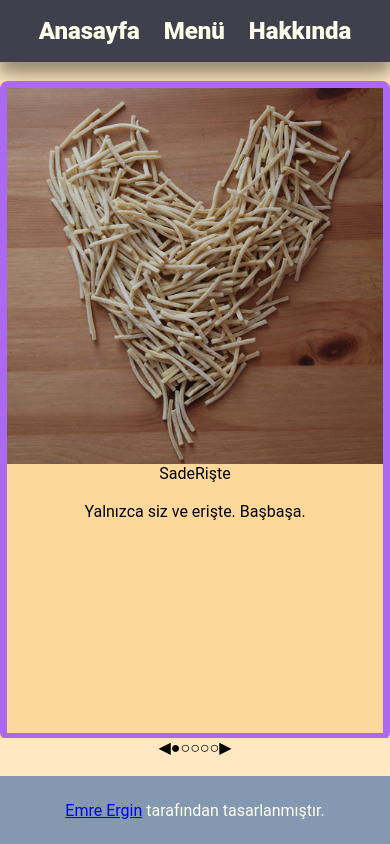
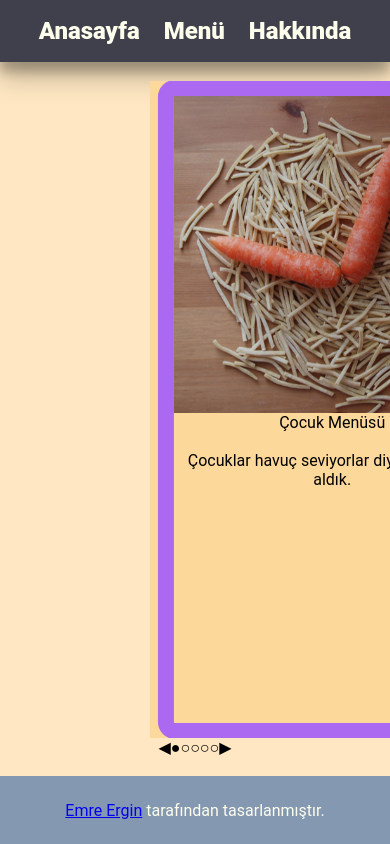
Before and after one commit to emrergin/restoran, a website built with webpack: page dist/index.html in a window 390 px wide. Both pictures are taken after a click on the item "Menü". Built offline with nearby package versions, Linux system fonts and the light colour scheme.

Commit message:
added sliding slide show

```diff
--- a/src/menuLoad.js
+++ b/src/menuLoad.js
@@ -67,7 +67,24 @@ function menuLoad(){
 
 
   const menuGenel=document.createElement('div');
-  menu.appendChild(allSlides[activeSlide]);
+  // menu.appendChild(allSlides[activeSlide]);
+
+  menu.appendChild(card5.cloneNode(true));
+  menu.appendChild(allSlides[0]);
+  menu.appendChild(allSlides[1]);
+  menu.appendChild(allSlides[2]);
+  menu.appendChild(allSlides[3]);
+  menu.appendChild(allSlides[4]);
+  menu.appendChild(card1.cloneNode(true));
+
+  // menu.style.transform=`translate(142vh)`;
+
+  if (screen.width<700){
+    menu.style.transform=`translate(183vw)`;
+  }
+  else{
+    menu.style.transform=`translate(143vh)`;
+  }
 
   menuGenel.appendChild(menu);
 
@@ -134,8 +151,12 @@ function menuLoad(){
 
   function navForward(){
     activeSlide=(activeSlide+1)%5;
-    menu.removeChild(menu.firstChild);
-    menu.appendChild(allSlides[activeSlide]);
+    if (screen.width<700){
+      menu.style.transform=`translate(${180-activeSlide*92+3}vw)`;
+    }
+    else{
+      menu.style.transform=`translate(${140-activeSlide*72+3}vh)`;
+    }
     blackDot();
     clearInterval(slideInterval);
     slideInterval=setInterval(navForward, 5000);
@@ -144,8 +165,13 @@ function menuLoad(){
   function navBackward(){
     activeSlide=(activeSlide-1);
     if (activeSlide===-1){activeSlide=4;}
-    menu.removeChild(menu.firstChild);
-    menu.appendChild(allSlides[activeSlide]);
+    if (screen.width<700){
+      menu.style.transform=`translate(${180-activeSlide*92+3}vw)`;
+    }
+    else{
+      menu.style.transform=`translate(${140-activeSlide*72+3}vh)`;
+    }
+    // menu.style.transform=`translate(${140-activeSlide*70+2}vh)`;
     blackDot();
     clearInterval(slideInterval);
     slideInterval=setInterval(navForward, 5000);
@@ -161,8 +187,7 @@ function menuLoad(){
 
   function selectImage(e){
     activeSlide=e.target.cell;
-    menu.removeChild(menu.firstChild);
-    menu.appendChild(allSlides[activeSlide]);
+    menu.style.transform=`translate(${140-activeSlide*70}vh)`;
     blackDot();
     clearInterval(slideInterval);
     slideInterval=setInterval(navForward, 5000);
--- a/src/style.css
+++ b/src/style.css
@@ -136,8 +136,8 @@ li{
 .menuitem{
     display:flex;
     flex-direction: column;
-    border-radius: 2vmin;
-    border: 2vmin solid #AB69F2;
+    border-radius: 2vh;
+    border: 2vh solid #AB69F2;
     /* width: 100vw; */
     height: 78vh;
     width: 70vh;
@@ -158,14 +158,18 @@ li{
     display: flex;
     align-items: center;
     justify-content: center;
+    padding-left: 2vh;
+    padding-right: 2vh;
     /* align-content: space-evenly; */
-    width: 100%;
+    /* width: 100%; */
+    width: 504vh;
     height: 100%;
     /* flex-wrap: wrap; */
     margin:0px 5vw;
-    gap:0.5vh 2vw;
+    gap:2vh;
     background-color: #FDD89B;
     overflow: hidden;
+    transition: transform 300ms ease-in-out;
 }
 
 #menuContainer{
@@ -173,8 +177,9 @@ li{
     flex-direction: column;
     height: 80%;
     width: 100%;
-    justify-content: center;
+    justify-content: space-around;
     align-items: center;
+    overflow: hidden;
 }
 
 .smallButton{
@@ -215,13 +220,18 @@ li{
     }
 
     .menuAlbum{
-    margin:0px;
-    gap:2px;
-    align-items: center;
-    flex-wrap: wrap;
+        width: 642vw;
+        padding-left: 2vw;
+        padding-right: 2vw;
+        gap: 2vw;
     }
 
-
+    .menuItem{
+        width: 90vw;
+        height: 94vw;
+        border-radius: 2vw;
+        border: 2vw solid #AB69F2;
+    }
 
     #footer{
         font-size:1rem;
```
Also changed, not shown: dist/main.js.
